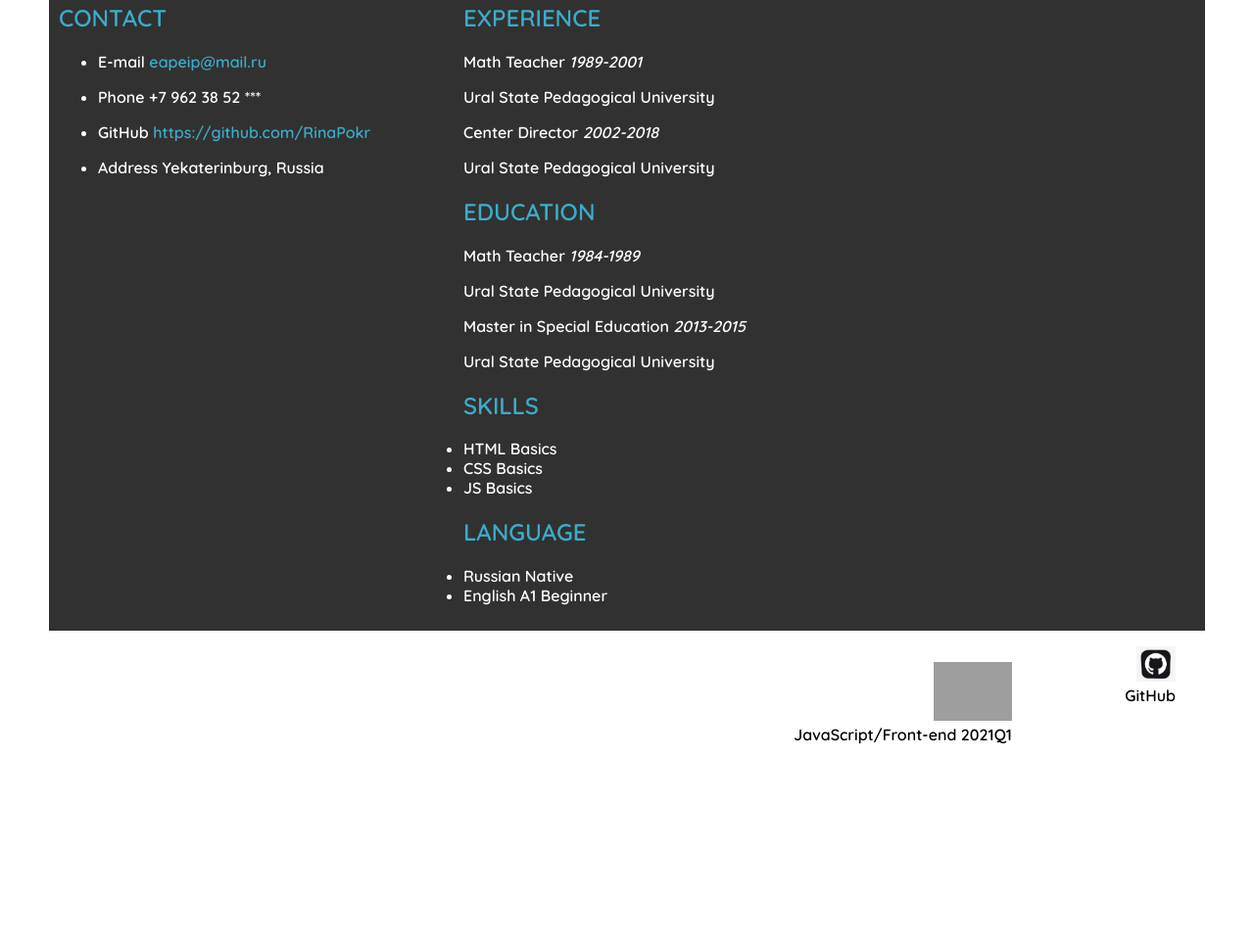
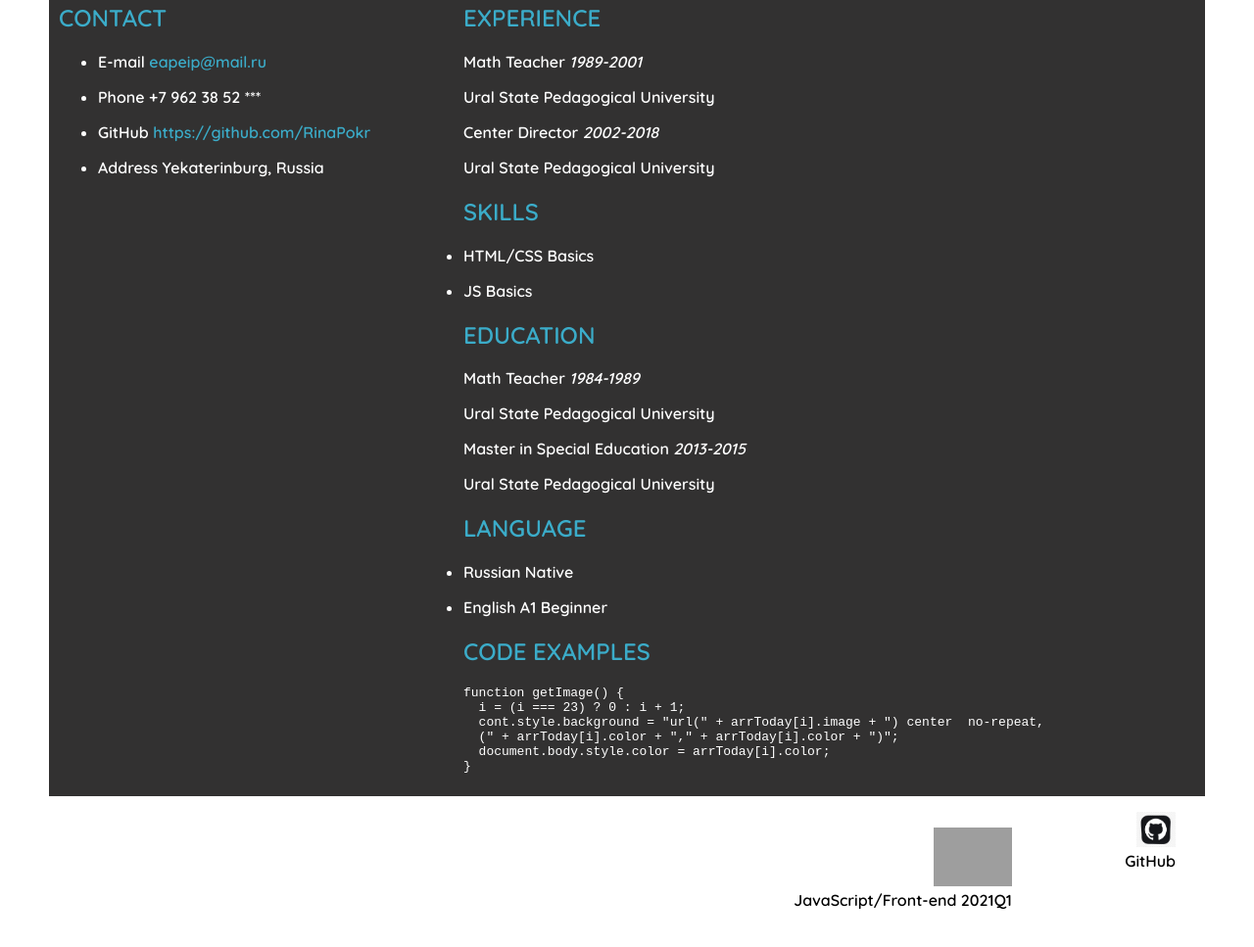
Before and after one commit to RinaPokr/rsschool-cv, a plain HTML site: page index.html in a window 1280 px wide. Shown: the part 297-1264 px from the top of the page at 98% size. Drawn offline with Linux system fonts and the light colour scheme; grey boxes are pictures that could not be loaded.

Commit message:
feat: add code examples

```diff
--- a/index.html
+++ b/index.html
@@ -37,38 +37,46 @@
              <li><p><strong>GitHub</strong> <a href="https://github.com/RinaPokr">https://github.com/RinaPokr</a></p></li>
              <li> <p><strong>Address</strong> Yekaterinburg, Russia</p> </li>
            </ul>
+        </div>
 
 
-
-
-
-        </div>
-
- <main>
-
-
-    <h2 id="experience">EXPERIENCE</h2>
+    <div class="experience">
+      <h2 >EXPERIENCE</h2>
     <p><strong>Math Teacher</strong> <em>1989-2001</em></p>
     <p>Ural State Pedagogical University </p>
     <p><strong>Center Director</strong> <em>2002-2018</em></p>
     <p>Ural State Pedagogical University</p>
+    <h2 id="skills">SKILLS</h2>
+    <ul>
+    <li><p>HTML/CSS Basics</p></li>
+    <li><p>JS Basics</p></li>
+    </ul>
+     </div>
+
+     <div >
     <h2 id="education">EDUCATION</h2>
     <p><strong>Math Teacher</strong> <em>1984-1989</em></p>
     <p>Ural State Pedagogical University</p>
     <p><strong>Master in Special Education</strong> <em>2013-2015</em></p>
     <p>Ural State Pedagogical University </p>
-    <h2 id="skills">SKILLS</h2>
-    <ul>
-    <li>HTML Basics</li>
-    <li>CSS Basics</li>
-    <li>JS Basics</li>
-    </ul>
+
     <h2 id="language">LANGUAGE</h2>
     <ul>
-    <li><strong>Russian</strong> Native</li>
-    <li><strong>English</strong> A1 Beginner</li>
+    <li><p><strong>Russian</strong> Native</p></li>
+    <li><p><strong>English</strong> A1 Beginner</p></li>
     </ul>
-  </main>
+  </div>
+    <div class="examples">
+      <h2>CODE EXAMPLES</h2>
+
+<pre><code >function getImage() {
+  i = (i === 23) ? 0 : i + 1;
+  cont.style.background = "url(" + arrToday[i].image + ") center  no-repeat,
+  (" + arrToday[i].color + "," + arrToday[i].color + ")";
+  document.body.style.color = arrToday[i].color;
+}
+</code></pre>
+    </div>
   </div>
 
   <footer>
```
